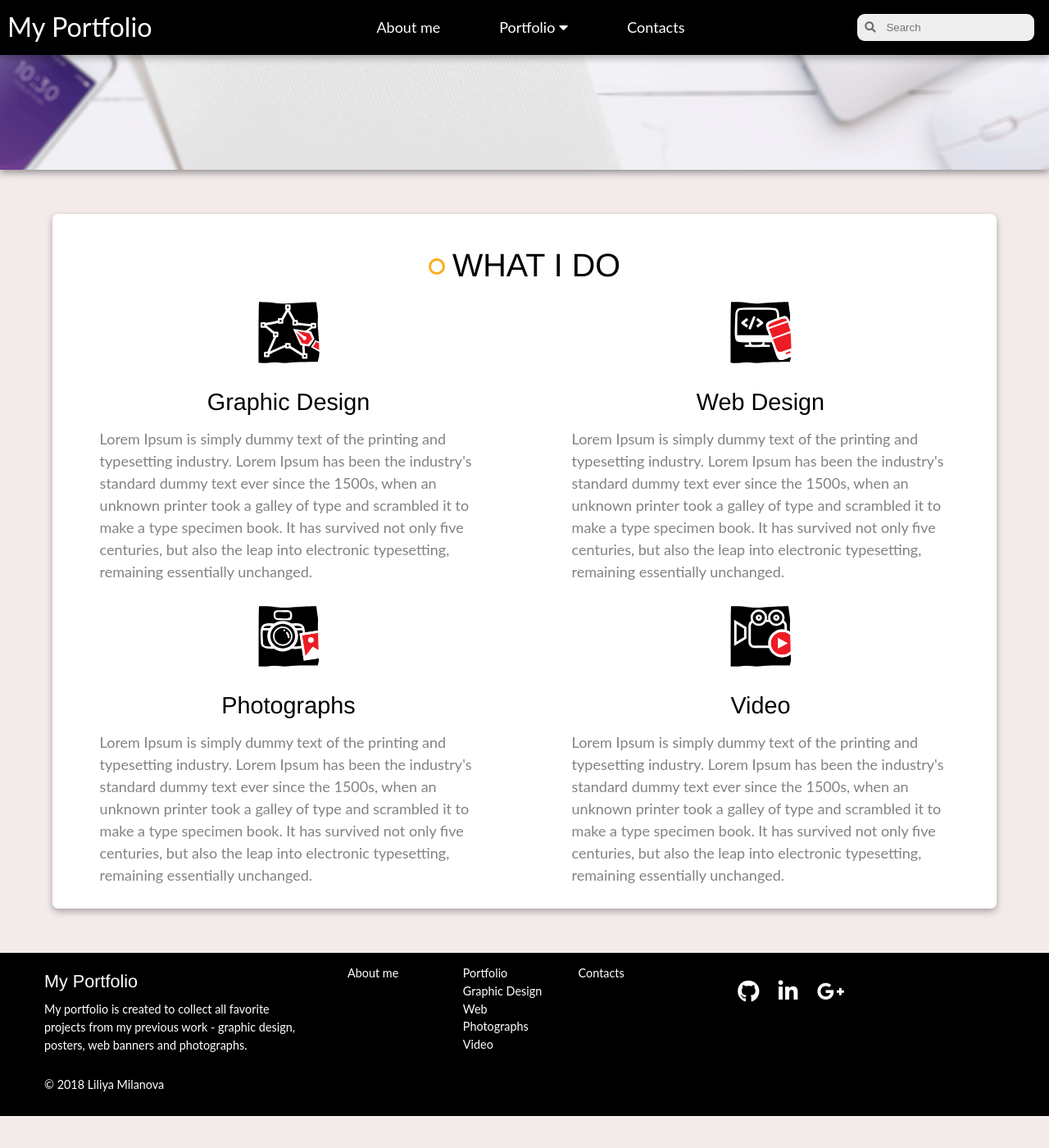
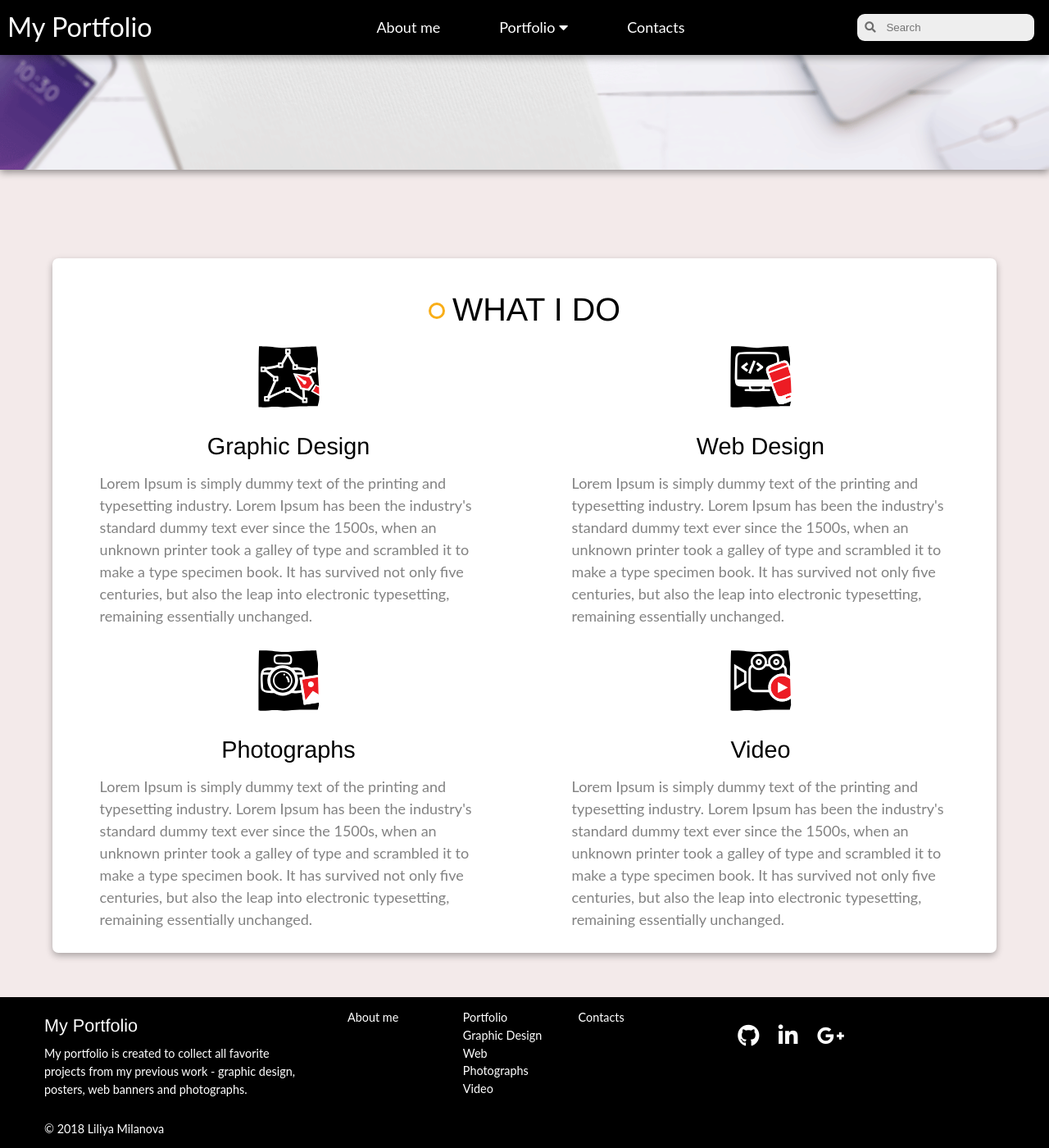
Before and after one commit to LiliyaMilanova/myportfolio, a Jekyll site: the page built from index.html, in a window 1280 px wide and 1400 px high, scrolled down 263 px. Shown: the whole window at 82% size. Built offline with Jekyll 4.4.1, drawn with Linux system fonts in a browser that asks for light colours; nearby versions of some CDN libraries; before the commit the page ends 1624 px from its top, so only the background shows below that.

Commit message:
Update styles.css

```diff
--- a/css/styles.css
+++ b/css/styles.css
@@ -144,7 +144,7 @@ body {
     display: flex;
     flex-direction: column;
     margin: 3rem auto;
-    margin-bottom: 3rem;
+    margin-top: 6rem;
     align-items: center;
     width: 90%;
     background: rgb(255, 255, 255);
```
